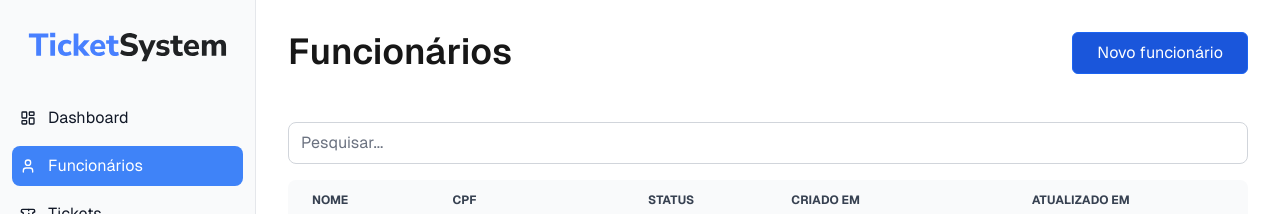
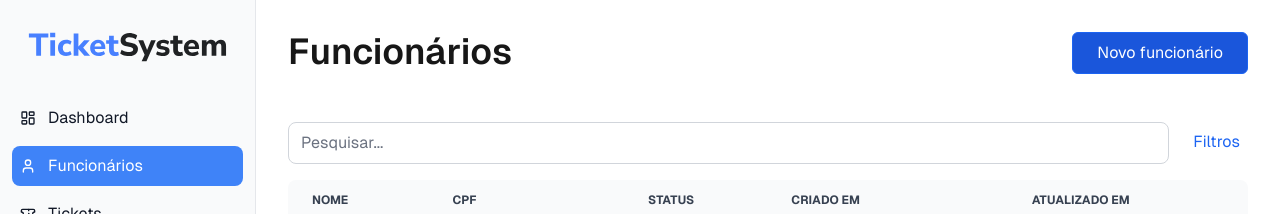
Before and after one commit to euperinotti/food-tickets, a Next.js app in the folder front/: page /funcionarios in a window 1280 px wide. Shown: the top 214 px of the page. Built offline with nearby package versions, Linux system fonts and the light colour scheme.

Commit message:
styles: component styles

```diff
--- a/front/src/components/ui/Input/InputText/index.tsx
+++ b/front/src/components/ui/Input/InputText/index.tsx
@@ -4,7 +4,7 @@ export const InputText = ({ ...rest }: GenericInputProps) => {
   return (
     <input
       type="text"
-      className="w-full px-3 py-2 border border-gray-300 rounded-lg focus:outline-none focus:ring-2 focus:ring-blue-500"
+      className="w-full px-3 py-2 border border-gray-300 rounded-lg focus:outline-none focus:ring-1 focus:ring-blue-500"
       {...rest}
     />
   );
--- a/front/src/components/ui/Table/index.tsx
+++ b/front/src/components/ui/Table/index.tsx
@@ -1,15 +1,19 @@
 import { useDataTable } from "@/hooks/useDataTable";
 import usePagination from "@/hooks/usePagination";
 import { DataTableReducer } from "@/reducer/DataTableReducer";
-import { ChangeEvent, useEffect } from "react";
+import { ChangeEvent, useEffect, useState } from "react";
 import { InputText } from "../Input/InputText";
+import { DateFilter } from "./Filters/DateFilter";
 import { TableHeadCell } from "./HeadCell";
 import { TableRow } from "./Row";
 import { TableProps } from "./types";
 
 export const Table = <T extends object>({ data, columns }: TableProps<T>) => {
-  const { config, setConfig, search, sort } = useDataTable<T>(data, columns);
-
+  const [filteredData, setFilteredData] = useState<T[]>(data);
+  const { config, setConfig, search, sort } = useDataTable<T>(
+    filteredData,
+    columns
+  );
   const { currentRows, currentPage, totalPages, paginate } = usePagination(
     config.sortedData,
     config.rowsPerPage
@@ -20,11 +24,11 @@ export const Table = <T extends object>({ data, columns }: TableProps<T>) => {
     currentPage,
     paginate,
     totalPages,
-  })
+  });
 
   useEffect(() => {
-    setConfig({ ...config, sortedData: data });
-  }, [data]);
+    setConfig({ ...config, sortedData: filteredData });
+  }, [filteredData]);
 
   const handleSearch = (event: ChangeEvent<HTMLInputElement>) => {
     search(event.target.value);
@@ -34,14 +38,35 @@ export const Table = <T extends object>({ data, columns }: TableProps<T>) => {
     sort(column as keyof T);
   };
 
+  const handleFilter = (startDate: Date | null, endDate: Date | null) => {
+    const filtered = data.filter((item: T) => {
+      const createdAt = new Date(item.createdAt);
+      const updatedAt = new Date(item.updatedAt);
+
+      const isCreatedInRange =
+        startDate && endDate
+          ? createdAt >= startDate && createdAt <= endDate
+          : true;
+      const isUpdatedInRange =
+        startDate && endDate
+          ? updatedAt >= startDate && updatedAt <= endDate
+          : true;
+
+      return isCreatedInRange || isUpdatedInRange;
+    });
+
+    setFilteredData(filtered);
+  };
+
   return (
     <div className="overflow-visible">
-      <div className="mb-4" >
+      <div className="flex gap-4 mb-4">
         <InputText
           placeholder="Pesquisar..."
           value={config.searchQuery}
           onChange={handleSearch}
         />
+        <DateFilter onFilter={handleFilter} />
       </div>
 
       <div className="overflow-x-auto relative sm:rounded-lg">
```
